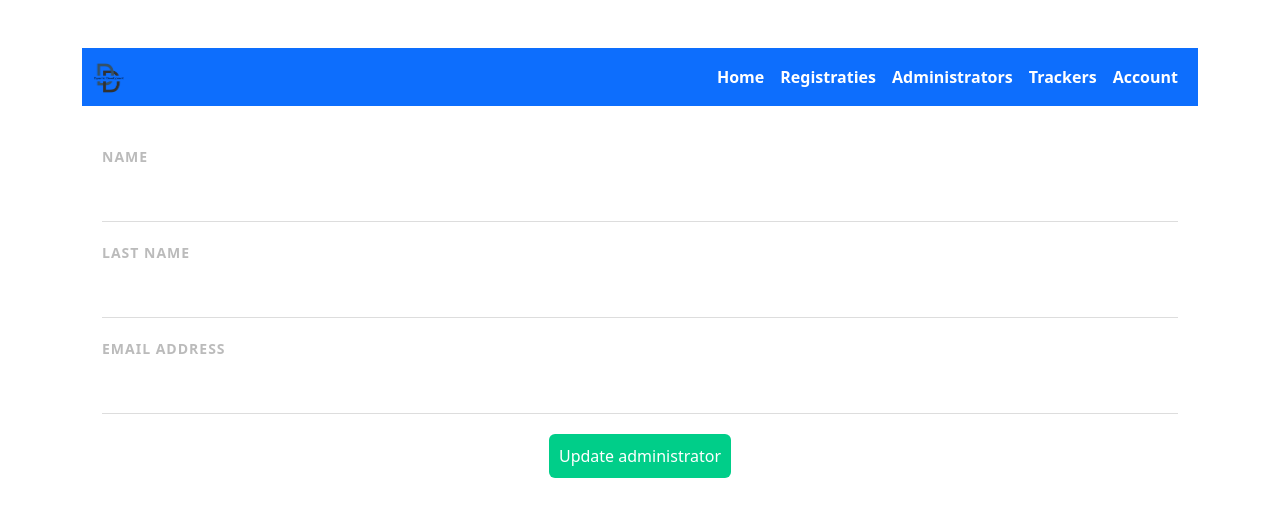
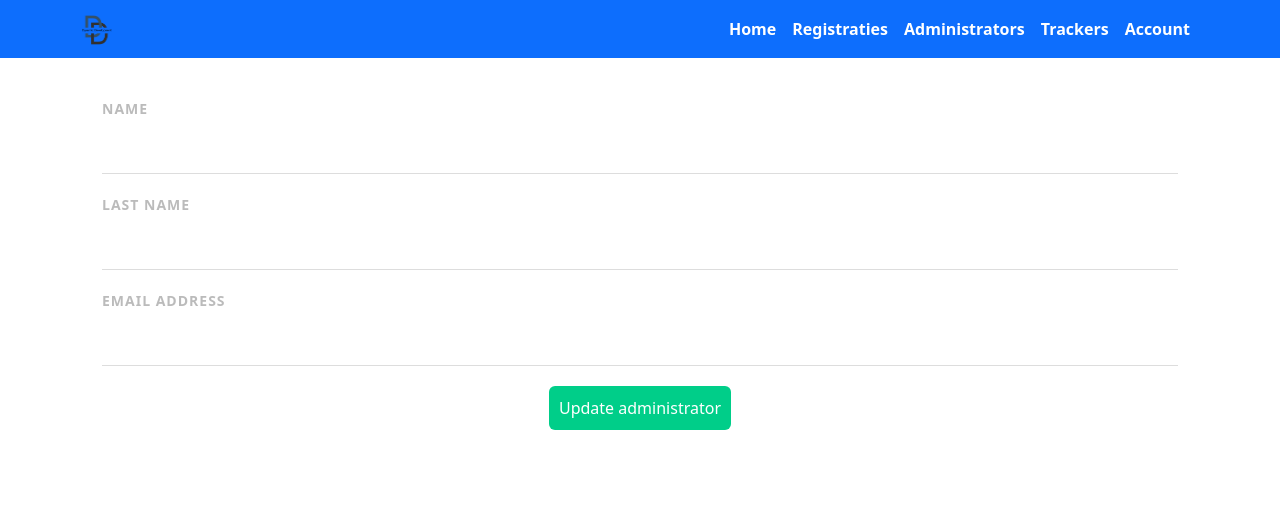
Before and after one commit to nemocominotto/Project4.0_Frontend_VanRoey, a React (Create React App) app: page /administrator/edit/1 in a window 1280 px wide. Shown: the top 516 px of the page. Built offline with nearby package versions, Linux system fonts and the light colour scheme; no server answers.

Commit message:
opmaak admin

```diff
--- a/src/App.js
+++ b/src/App.js
@@ -11,7 +11,7 @@ import { BrowserRouter, Switch, Route } from 'react-router-dom';
 
 function App() {
   return (
-    <div className="container mt-5">
+    <div className="">
       <BrowserRouter>
         <Navbar></Navbar>
         <Switch>
--- a/src/components/Administrator/AdminCreate.js
+++ b/src/components/Administrator/AdminCreate.js
@@ -20,7 +20,7 @@ const AdminCreate = () => {
     }
 
     return (
-        <div>
+        <div className='container'>
             <form onSubmit={handleSubmit}>
                 <label>Name</label>
                 <input
--- a/src/components/Administrator/AdminEdit.js
+++ b/src/components/Administrator/AdminEdit.js
@@ -32,7 +32,7 @@ const AdminEdit = () => {
 
 
     return (
-        <div>
+        <div className='container'>
             <form onSubmit={handleSubmit}>
                 <label>Name</label>
                 <input
--- a/src/components/Administrator/AdminIndex.js
+++ b/src/components/Administrator/AdminIndex.js
@@ -19,7 +19,7 @@ const AdminIndex = () => {
 
 
     return (
-        <div>
+        <div className='container m-5'>
             {isLoaded && <AdminList admins={admins}/>}
             <Link to='/administrator/create' className='m-auto btn btn-outline-info'>Administrator toevoegen</Link>
         </div>
--- a/src/components/Navbar.js
+++ b/src/components/Navbar.js
@@ -15,7 +15,6 @@ const Navbar = () => {
                 </button>
                 <div className="collapse navbar-collapse" id="navbarNavDropdown">
                     <ul className="navbar-nav ms-auto">
-                        <BrowserRouter>
                             <li className="nav-item">
                                 <Link className="nav-link" to="/" >Home</Link>
                             </li>
@@ -33,7 +32,6 @@ const Navbar = () => {
                             <li className="nav-item">
                                 <Link className="nav-link" to="/account">Account</Link>
                             </li>
-                        </BrowserRouter>
                     </ul>
                 </div>
                 </div>
```
Also changed, not shown: 1 other file (tests, documents, lock files or other folders).
